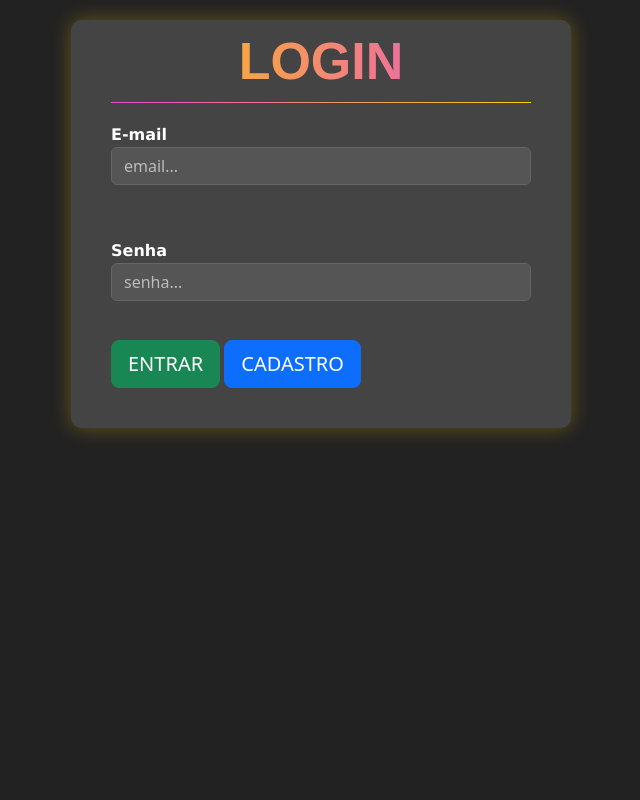
After one commit to Emersoninho/sistema_de_freelancer, a Django app: page /auth/login/ in a window 1280 px wide. The commit adds this page. Shown: the whole page, without its empty margins (319-959 px from the left). Run offline with Django 5.2, Linux system fonts and the light colour scheme.

Commit message:
login feito e validação

```diff
--- a/autentication/templates/cadastro.html
+++ b/autentication/templates/cadastro.html
@@ -18,6 +18,7 @@
                         </div>
                     {% endfor %}
                 {% endif %}
+
             <form action="{% url 'cadastro' %}" method="POST">{% csrf_token %}
                 <span class="span-descricao">Nome de usuario</span>
                 <input type="text" class="form-control input-cadastro" placeholder="nome..." name="username" value="{{username}}">
@@ -31,13 +32,10 @@
                 <span class="span-descricao">Telefone</span>
                 <input type="text" class="form-control input-cadastro" placeholder="(00) 00000-0000" name="telefone" value="{{telefone}}">
                 <br>
-
                 <span class="span-descricao">Eu quero:</span>
                 <select class="form-control input-cadastro" name="tipo">
                     <option value="" {% if not tipo %}selected{% endif %} disabled>Selecione uma opção...</option>
-
                     <option value="F" {% if tipo == 'F' %}selected{% endif %}>Trabalhar (Freelancer)</option>
-
                     <option value="C" {% if tipo == 'C' %}selected{% endif %}>Contratar (Cliente)</option>
                 </select>
                 <br>
@@ -48,7 +46,7 @@
                 <input type="password" class="form-control input-cadastro" placeholder="confirmar senha..." name="confirm_password">
                 <br>
                 <input type="submit" value="CADASTRAR" class="btn btn-success btn-lg">
-                <a href="{% url 'cadastro' %}" class="btn btn-primary btn-lg">LOGIN</a>
+                <a href="{% url 'login' %}" class="btn btn-primary btn-lg">LOGIN</a>
             </form>
         </div>
     </div>
--- /dev/null
+++ b/autentication/templates/login.html
@@ -0,0 +1,33 @@
+{% extends 'base.html' %}
+{% load static %}
+
+{% block title %}{% endblock %}
+
+{% block head %}
+    <link rel="stylesheet" href="{% static 'autentication/css/cadastro.css' %}">
+{% endblock %}
+
+{% block body %}
+    <div class="box">
+        <h1 class="titulo font-degrade borda-bottom-degrade">LOGIN</h1>
+
+        {% if messages %}
+            {% for message in messages %}
+                <div class="alert {{message.tags}}">
+                    {{message}}
+                </div>
+            {% endfor %}
+        {% endif %}
+
+        <form action="{% url 'login' %}" method="POST">{% csrf_token %}
+            <span class="span-descricao">E-mail</span>
+            <input type="email" class="form-control input-cadastro" placeholder="email..." name="email" value="{{email}}">
+            <br>
+            <span class="span-descricao">Senha</span>
+            <input type="password" class="form-control input-cadastro" placeholder="senha..." name="password">
+            <br>
+            <input type="submit" value="ENTRAR" class="btn btn-success btn-lg">
+            <a href="{% url 'cadastro' %}" class=" btn btn-primary btn-lg">CADASTRO</a>
+        </form>
+    </div>
+{% endblock %}
--- a/autentication/urls.py
+++ b/autentication/urls.py
@@ -3,4 +3,5 @@ from . import views
 
 urlpatterns = [
     path('cadastro/', views.cadastro, name='cadastro'),
+    path('login/', views.login, name='login'),
 ]
--- a/autentication/views.py
+++ b/autentication/views.py
@@ -3,6 +3,7 @@ from django.http import HttpResponse
 from django.contrib import messages
 from .utils import fields_are_empty, password_is_valid, cpf_is_valid, phone_is_valid
 from django.contrib.auth import get_user_model # usar o usuario costumizado
+from django.contrib.auth import authenticate, login as auth_login #autenticar e logar
 
 # Definimos o modelo de usuário logo no início
 # Isso faz com que a variável 'User' seja o seu 'CustomUser' do autentication
@@ -77,10 +78,33 @@ def cadastro(request):
             )
             # Se chegou aqui, deu tudo certo!
             messages.success(request, 'Cadastro realizado com sucesso!')
-            return redirect('/') # Ou a sua página de sucesso
+            return redirect('login') # Ou a sua página de sucesso
 
         except Exception as e:
             # Se o banco de dados rejeitar algo por algum motivo inesperado
             print(f"Erro interno: {e}") # Para você ver o erro no terminal
             messages.error(request, 'Erro interno do sistema. Tente novamente mais tarde.')
             return render(request, 'cadastro.html', dados_preenchidos)
+
+def login(request):
+    if request.method == 'GET':
+        return render(request, 'login.html')
+
+    elif request.method == 'POST':
+        email = request.POST.get('email')
+        password = request.POST.get('password')
+
+        # função de validação do utils
+        if fields_are_empty(request, Email=email, Senha=password):
+            return render(request, 'login.html')
+
+        # SE PASSOU PELO UTILS, TENTA AUTENTICAR
+        user = authenticate(request, username=email, password=password)
+
+        if user is not None:
+            auth_login(request, user)
+            messages.success(request, f'Login realizado com sucesso! Bem-vindo, {user.username}.')
+            return redirect('cadastro')
+        else:
+            messages.error(request, 'E-mail ou senha inválidos.')
+            return render(request, 'login.html')
--- a/static/autentication/css/cadastro.css
+++ b/static/autentication/css/cadastro.css
@@ -7,32 +7,36 @@ body {
 
 .fundo {
     background-color: #222;
-    min-height: 100vh;      /* Ocupa a altura da tela */
+    min-height: 100vh;
     width: 100%;
-    display: flex;          /* Ativa o Flexbox */
-    justify-content: center; /* Centraliza na horizontal */
-    align-items: flex-start; /* IMPORTANTE: Começa do topo para não cortar o título */
-    padding-top: 50px;      /* Espaço no topo para o título respirar */
-    padding-bottom: 50px;   /* Espaço no fundo */
-    overflow-y: auto;       /* Habilita o scroll se o conteúdo for grande */
+    display: flex;
+    justify-content: center;
+    align-items: flex-start;
+    /* REDUZIDO: de 50px para 20px para subir a caixa toda */
+    padding-top: 20px;
+    padding-bottom: 50px;
+    overflow-y: auto;
 }
 
 .box {
     background-color: #444;
     width: 100%;
-    max-width: 500px;       /* Mantém a largura elegante */
-    padding: 40px;
+    max-width: 500px;
+    /* REDUZIDO: padding interno do topo da box de 40px para 20px */
+    padding: 20px 40px 40px 40px;
     border-radius: 10px;
     box-shadow: 0 0px 20px 0 rgba(255, 207, 0, 0.3);
-    /* Removido position absolute, top, left e transform */
 }
 
+/* ÚNICO BLOCO PARA O TITULO (Limpando as repetições) */
 .titulo {
     text-align: center;
     font-family: Arial, Helvetica, sans-serif;
     font-weight: bold;
-    font-size: 42px; /* Reduzi levemente de 52 para 42 para caber melhor */
-    margin-bottom: 20px;
+    font-size: 42px;
+    /* AJUSTADO: margem superior negativa para subir bem o texto */
+    margin-top: -10px;
+    margin-bottom: 15px;
 }
 
 .titulo {
```
